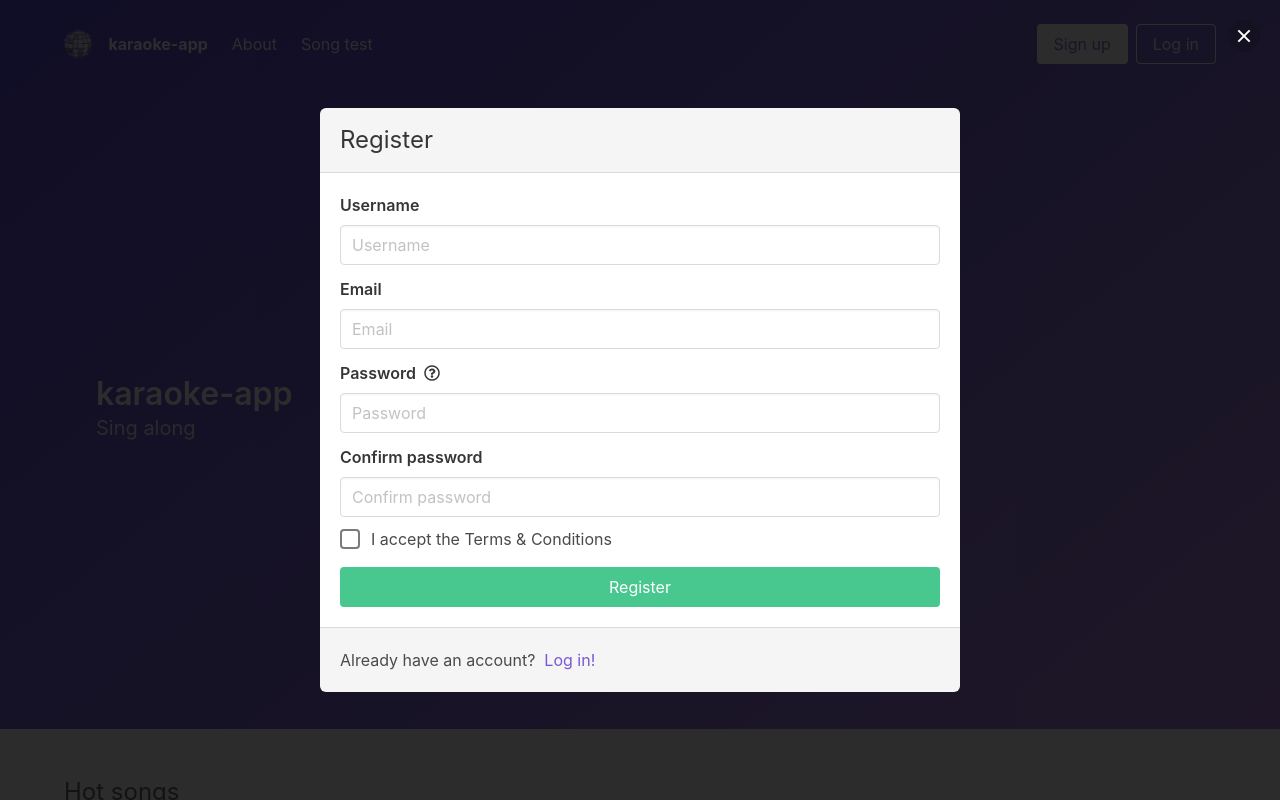
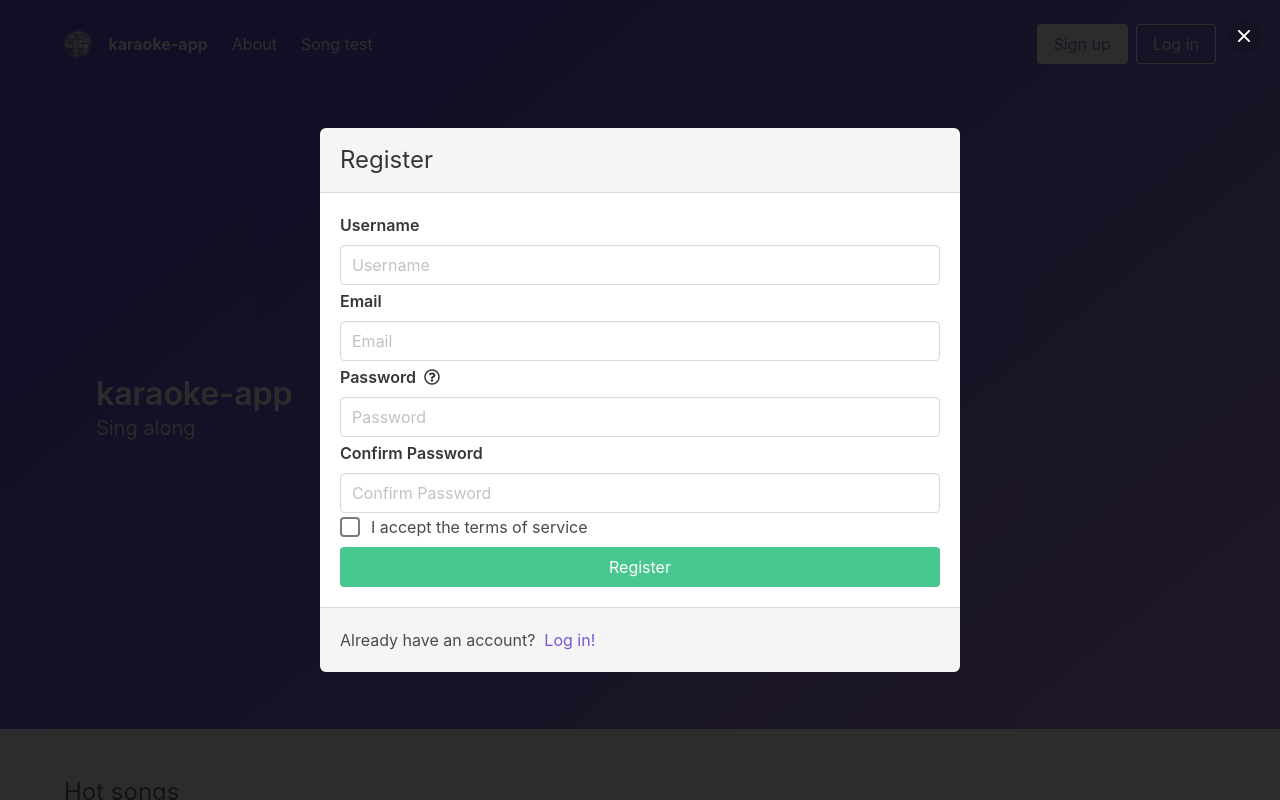
Before and after one commit to ExpDevStar/WebApp-by-Vue, a Vue app: page / in a window 1280 px wide. Both pictures are taken after a click on the button "Sign up". Shown: the top 800 px of the page. Built offline with nearby package versions, Linux system fonts and the light colour scheme.

Commit message:
Register form - improved validation
Added vee-validate to project. Password now requires proper confirmation and email is veryfied by vee-validate instead of browser. Added minor changes to error message under checkbox. Added new variable for terms of service that is now send with other data

```diff
--- a/package.json
+++ b/package.json
@@ -14,6 +14,7 @@
     "core-js": "^3.3.2",
     "moment": "^2.24.0",
     "plyr": "^3.5.6",
+    "vee-validate": "^3.1.3",
     "vue": "^2.6.10",
     "vue-router": "^3.1.3",
     "vuex": "^3.0.1"
--- a/src/components/LoginModal.vue
+++ b/src/components/LoginModal.vue
@@ -9,14 +9,14 @@
         <div class="buttons social-buttons">
           <b-button expanded class="is-facebook">
             <span class="icon">
-              <i class="fab fa-facebook"></i>
+              <i class="fab fa-facebook"/>
             </span>
             <span>Login with Facebook</span>
           </b-button>
 
           <b-button expanded class="is-google">
             <span class="icon">
-              <i class="fab fa-google"></i>
+              <i class="fab fa-google"/>
             </span>
             <span>Login with Google</span>
           </b-button>
@@ -31,7 +31,7 @@
             required
             icon-pack="fas"
             icon="user"
-          ></b-input>
+          />
         </b-field>
 
         <b-field>
@@ -43,7 +43,7 @@
             required
             icon-pack="fas"
             icon="key"
-          ></b-input>
+          />
         </b-field>
 
         <div class="buttons">
@@ -86,7 +86,6 @@ export default {
       this.$store
         .dispatch("login", { email, password })
         .then(() => this.$router.push("/"))
-        .catch(err => console.log(err));
       this.$parent.close();
     }
   }
--- a/src/components/RegisterModal.vue
+++ b/src/components/RegisterModal.vue
@@ -1,52 +1,94 @@
 <template>
+  <ValidationObserver ref="observer" v-slot="{ handleSubmit }">
     <div class="modal-card">
-    <form>
+      <form @submit.prevent="handleSubmit(register)">
         <header class="modal-card-head">
           <p class="modal-card-title">Register</p>
         </header>
         <div class="modal-card-body">
-        <b-field label="Username">
-          <b-input
-            v-model="name"
-            placeholder="Username"
-            minlength="3"
-          ></b-input>
+          <ValidationProvider
+            rules="required"
+            name="Username"
+            v-slot="{ errors, valid }"
+          >
+            <b-field
+              label="Username"
+              :type="{ 'is-danger': errors[0], 'is-success': valid }"
+              :message="errors"
+            >
+              <b-input v-model="name" placeholder="Username" />
             </b-field>
-        <b-field label="Email">
-          <b-input v-model="email" placeholder="Email" type="email"></b-input>
+          </ValidationProvider>
+          <ValidationProvider
+            rules="required|email"
+            name="Email"
+            v-slot="{ errors, valid }"
+          >
+            <b-field
+              label="Email"
+              :type="{ 'is-danger': errors[0], 'is-success': valid }"
+              :message="errors"
+            >
+              <b-input type="email" v-model="email" placeholder="Email" />
             </b-field>
-        <b-field>
+          </ValidationProvider>
+          <ValidationProvider
+            rules="min:6|required"
+            vid="password"
+            name="Password"
+            v-slot="{ errors, valid }"
+          >
+            <b-field
+              label="Password"
+              :type="{ 'is-danger': errors[0], 'is-success': valid }"
+              :message="errors"
+            >
               <template slot="label">
                 Password
                 <b-tooltip type="is-dark" label="At least 6 characters">
                   <span class="icon">
-                <i class="far fa-question-circle"></i>
+                    <i class="far fa-question-circle" />
                   </span>
                 </b-tooltip>
               </template>
               <b-input
+                type="password"
                 v-model="password"
                 placeholder="Password"
+              />
+            </b-field>
+          </ValidationProvider>
+          <ValidationProvider
+            rules="required|confirmed:password|min:6"
+            name="Password Confirmation"
+            v-slot="{ errors, valid }"
+          >
+            <b-field
+              label="Confirm Password"
+              :type="{ 'is-danger': errors[0], 'is-success': valid }"
+              :message="errors"
+            >
+              <b-input
                 type="password"
-            minlength="6"
-          ></b-input>
+                v-model="confirmPassword"
+                placeholder="Confirm Password"
+              />
             </b-field>
-        <b-field label="Confirm password">
-          <b-input
-            v-model="confirmPassword"
-            placeholder="Confirm password"
-            type="password"
-            minlength="6"
-          ></b-input>
-        </b-field>
-        <b-field>
-          <b-checkbox>
-            I accept the Terms & Conditions
+          </ValidationProvider>
+          <ValidationProvider rules="required" name="terms" v-slot="{ errors, valid }">
+            <b-field
+              id="terms"
+              :type="{ 'is-danger': errors[0], 'is-success': valid }"
+              :message="errors"
+            >
+              <b-checkbox v-model="terms">
+                I accept the terms of service
               </b-checkbox>
             </b-field>
-        <b-button expanded class="is-success" @click="register"
-          >Register</b-button
-        >
+          </ValidationProvider>
+          <b-button expanded class="is-success" native-type="submit">
+            Register
+          </b-button>
         </div>
         <div class="modal-card-foot">
           <span
@@ -56,10 +98,12 @@
         </div>
       </form>
     </div>
+  </ValidationObserver>
 </template>
 
 <script>
 import LoginModal from "@/components/LoginModal.vue";
+import { ValidationProvider, ValidationObserver } from "vee-validate";
 
 export default {
   data() {
@@ -67,8 +111,13 @@ export default {
       name: null,
       email: null,
       password: null,
-      confirmPassword: null
+      confirmPassword: null,
+      terms: null
     };
+  },
+  components: {
+    ValidationProvider,
+    ValidationObserver
   },
   methods: {
     register: function() {
@@ -76,12 +125,12 @@ export default {
         name: this.name,
         email: this.email,
         password: this.password,
-        confirmPassword: this.confirmPassword
+        confirmPassword: this.confirmPassword,
+        terms: this.terms
       };
       this.$store
         .dispatch("register", data)
         .then(() => this.$router.push("/"))
-        .catch(err => console.log(err));
       this.$parent.close();
     },
     showLoginModal() {
@@ -95,3 +144,13 @@ export default {
   }
 };
 </script>
+
+<style scoped>
+#terms >>> p {
+  margin-top: 0 !important;
+  margin-bottom: 0.25rem;
+}
+#terms {
+  margin-top: 0.25rem;
+}
+</style>
--- a/src/main.js
+++ b/src/main.js
@@ -6,6 +6,7 @@ import store from "./store";
 import "buefy/dist/buefy.css";
 import "./assets/bulma-social.min.css";
 import axios from "axios";
+import "./vee-validate";
 
 Vue.config.productionTip = false;
 
--- a/src/store/modules/auth.module.js
+++ b/src/store/modules/auth.module.js
@@ -60,7 +60,6 @@ const actions = {
         method: "POST"
       })
         .then(resp => {
-          console.log(resp);
           const token = resp.data.access_token;
           const user = resp.data.user;
           localStorage.setItem("token", token);
@@ -69,7 +68,6 @@ const actions = {
           resolve(resp);
         })
         .catch(err => {
-          console.log(err);
           commit("auth_error", err);
           localStorage.removeItem("token");
           reject(err);
--- /dev/null
+++ b/src/vee-validate.js
@@ -0,0 +1,25 @@
+import { required, confirmed, email } from "vee-validate/dist/rules";
+import { extend } from "vee-validate";
+
+extend("required", {
+  ...required,
+  message: "This field is required"
+});
+
+extend("email", {
+  ...email,
+  message: "This field must be a valid email"
+});
+
+extend("confirmed", {
+  ...confirmed,
+  message: "This field confirmation does not match"
+});
+
+extend("min", {
+  validate(value, { length }) {
+    return value.length >= length;
+  },
+  params: ["length"],
+  message: "The password must have at least {length} characters"
+});
```
Also changed, not shown: 1 other file (tests, documents, lock files or other folders). Lines whose indentation alone changed are shown as unchanged.
